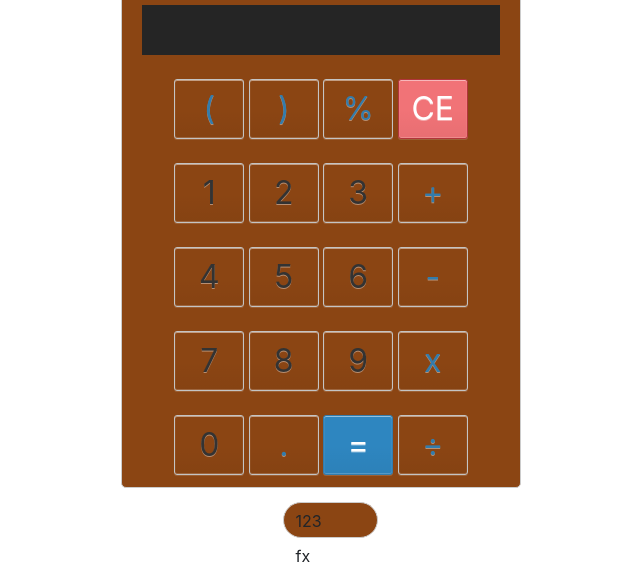
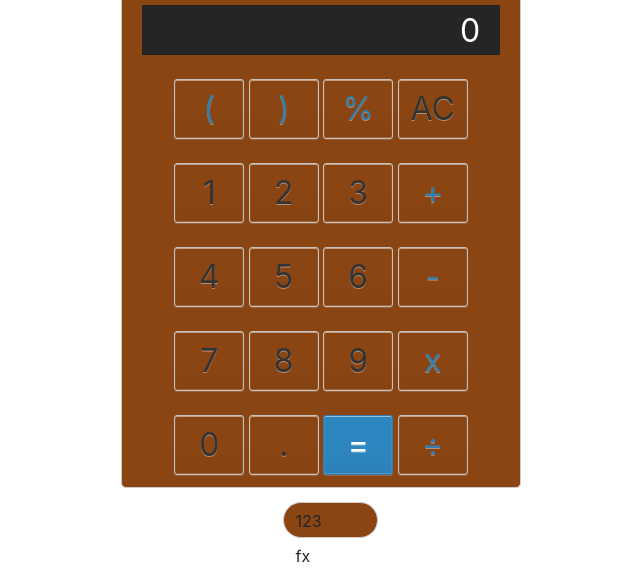
Before and after one commit to elywin/calculator, a plain HTML site: page index.html in a window 1280 px wide. Shown: the part 232-805 px from the top of the page, without its empty margins (319-959 px from the left). Drawn offline with nearby package versions, Linux system fonts and the light colour scheme.

Commit message:
created calculator object to handle the data to construct valid expression and created event listener on the calculator keys to determine which key is pressed

```diff
--- a/func.js
+++ b/func.js
@@ -1,4 +1,42 @@
+//create calculator object holding data to constract valid expression
+const calculator ={
+  displayValue:'0',
+  firstOperand:null,
+  waitingForSecondOperand:false,
+  operator:null,
+};
 
+//created a function updateDisplay to display value on the calculator screen
+updateDisplay=()=>{
+  const display = document.querySelector('.calculator-screen');
+  display.value = calculator.displayValue;
+}
+//call the function
+updateDisplay();
+
+const keys= document.querySelector('.calculator-keys');
+keys.addEventListener('click',(event)=>{
+  const{target} =event;
+  if(!target.matches('button')){
+    return;
+  }
+  if(target.classList.contains('operator')){
+    console.log('operator',target.value);
+    return;
+  }
+
+  if(target.classList.contains('decimal')){
+    console.log('decimal',target.value);
+    return;
+  }
+
+  if(target.classList.contains('all-clear')){
+    console.log('clear',target.value);
+    return;
+  }
+
+  console.log('digit',target.value);
+});
 //number 1
 let tapnum1 = document.getElementById("1");
 tapnum1.onclick =()=>{
--- a/index.html
+++ b/index.html
@@ -13,13 +13,13 @@
    <div class="text-div text-center">
 
     <h2>Calculator</h2>
-    <input type="text" name="text" class="calculator-screen" alt="Value" id="text1"><br><br>
+    <input type="text" name="text" class="calculator-screen"  id="text1" value="" disabled><br><br>
 
     <div class="calculator-keys">
     <button type="button" class="operator" name="btn" id="Lbr" alt="left brace" value="(">(</button>
     <button type="button" class="operator" name="btn" id="Rbr" alt="right brace" value=")">)</button>
     <button type="button"class="operator" name="text" alt="percentage" id="perc" value="%">%</button>
-    <button class="del" type="button" name="btn" id="Del" alt="Delete" value="CE">CE</button><br><br>
+    <button class="all-clear" type="button" name="btn" id="Del" alt="Delete" value="AC">AC</button><br><br>
 
   <button type="button" name="btn" id="1" value="1">1</button>
     <button type="button" name="btn" id="2" value="2">2</button>
@@ -35,7 +35,7 @@
     <button type="button" class="operator" name="btn" id="mult" alt="multiplication" value="x">x</button><br><br>
     <button type="button" name="btn" id="0" value="0">0</button>
 
-    <button type="button" class="operator" name="btn" id="point" value=".">.</button>
+    <button type="button" class="decimal" name="btn" id="point" value=".">.</button>
     <button type="button" name="btn" class="equalsign" id="point" value="=">=</button>
     <button type="button" class="operator" name="btn" id="div" alt="division" value="&#247">&#247</button>
 </div>
```
